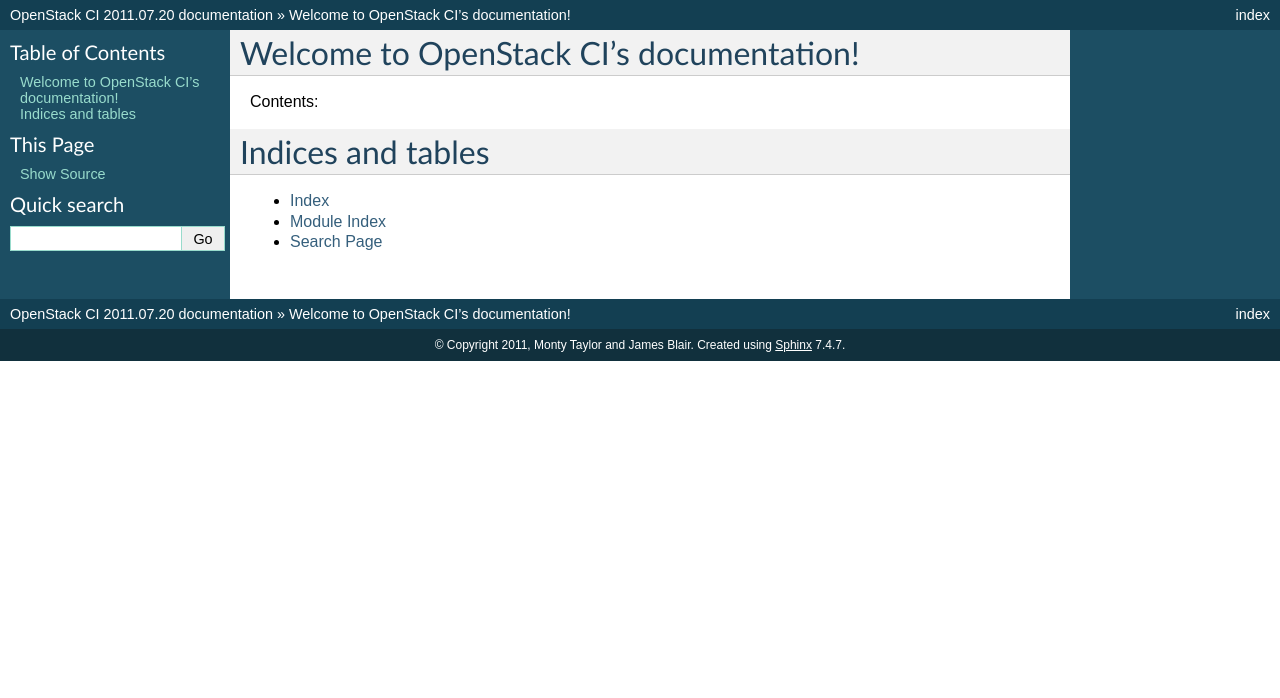
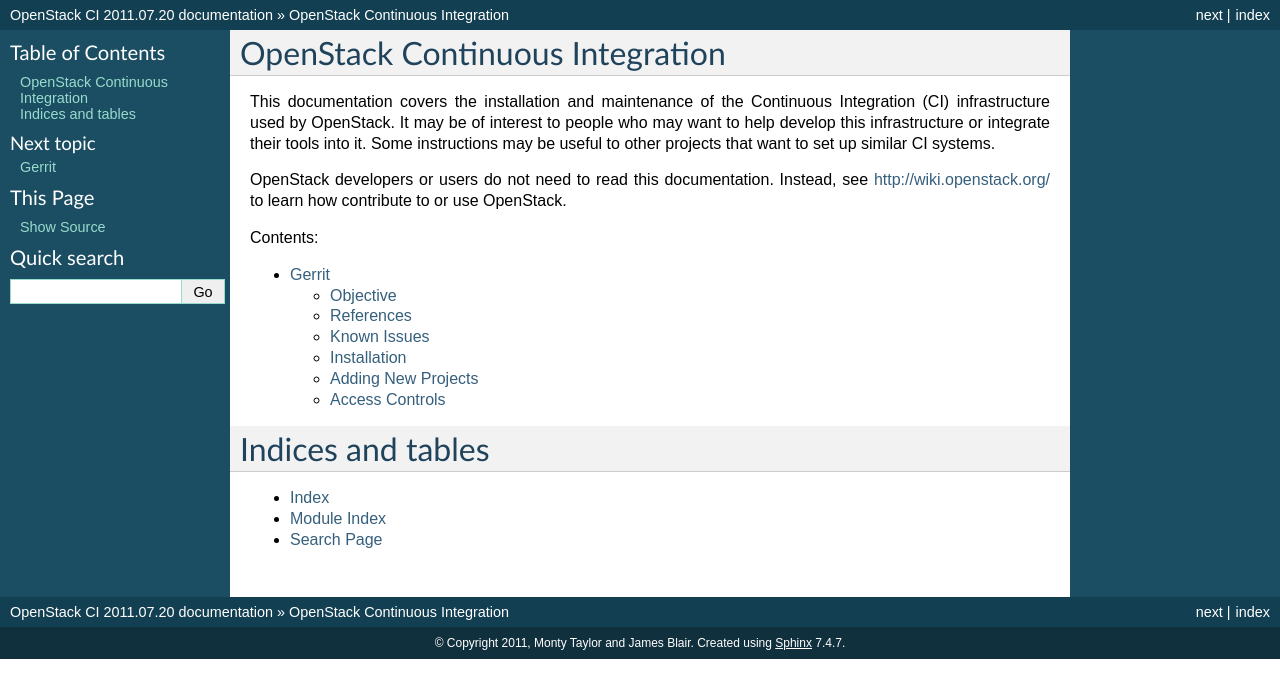
Before and after one commit to openstack-archive/devstack-gate, a Sphinx documentation site: the page built from doc/index.rst, in a window 1280 px wide. Shown: the top 698 px of the page. Built offline with Sphinx 7.4.7, drawn with Linux system fonts in a browser that asks for light colours; some of the changed lines change nothing that is shown.

Commit message:
Add gerrit documentation.

```diff
--- /dev/null
+++ b/doc/gerrit.rst
@@ -0,0 +1,365 @@
+:title: Gerrit Installation
+
+Gerrit
+######
+
+Objective
+*********
+
+A workflow where developers submit changes to gerrit, changes are
+peer-reviewed and automatically tested by Jenkins before being
+committed to the main repo.  The public repo is on github.
+
+References
+**********
+
+* http://gerrit.googlecode.com/svn/documentation/2.2.1/install.html
+* http://feeding.cloud.geek.nz/2011/04/code-reviews-with-gerrit-and-gitorious.html
+* http://feeding.cloud.geek.nz/2011/05/integrating-launchpad-and-gerrit-code.html
+* http://www.infoq.com/articles/Gerrit-jenkins-hudson
+* https://wiki.jenkins-ci.org/display/JENKINS/Gerrit+Trigger
+* https://wiki.mahara.org/index.php/Developer_Area/Developer_Tools
+
+Known Issues
+************
+
+* Don't use innodb until at least gerrit 2.2.2 because of:
+  http://code.google.com/p/gerrit/issues/detail?id=518
+
+Installation
+************
+
+Host Installation
+=================
+
+Prepare Host
+------------
+::
+
+  apt-get install bzr puppet emacs23-nox
+  bzr branch lp:~mordred/+junk/osapuppetconf
+  cd osapuppetconf/
+  puppet apply --modulepath=`pwd`/modules manifests/site.pp
+  apt-get install ufw
+  ufw enable
+  ufw allow from any to any port 22
+  ufw allow from any to any port 29418
+  ufw allow from any to any port 80
+  ufw allow from any to any port 443
+  apt-get install git openjdk-6-jre-headless mysql-server
+
+Install MySQL
+-------------
+::
+
+  mysql -u root -p
+
+  CREATE USER 'gerrit2'@'localhost' IDENTIFIED BY 'secret';
+  CREATE DATABASE reviewdb;
+  ALTER DATABASE reviewdb charset=latin1;
+  GRANT ALL ON reviewdb.* TO 'gerrit2'@'localhost';
+  FLUSH PRIVILEGES;
+
+  sudo useradd -r gerrit2
+  sudo chsh gerrit2 -s /bin/bash
+  sudo su - gerrit2
+
+
+Install Gerrit
+--------------
+::
+
+  wget http://gerrit.googlecode.com/files/gerrit-2.2.1.war
+  mv gerrit-2.2.1.war gerrit.war
+  java -jar gerrit.war init -d review_site
+
+::
+
+  *** Gerrit Code Review 2.2.1
+  ***
+
+  Create '/home/gerrit2/review_site' [Y/n]?
+
+  *** Git Repositories
+  ***
+
+  Location of Git repositories   [git]:
+
+  *** SQL Database
+  ***
+
+  Database server type           [H2/?]: ?
+  Supported options are:
+  h2
+  postgresql
+  mysql
+  jdbc
+  Database server type           [H2/?]: mysql
+
+  Gerrit Code Review is not shipped with MySQL Connector/J 5.1.10
+  **  This library is required for your configuration. **
+  Download and install it now [Y/n]?
+  Downloading http://repo2.maven.org/maven2/mysql/mysql-connector-java/5.1.10/mysql-connector-java-5.1.10.jar ... OK
+  Checksum mysql-connector-java-5.1.10.jar OK
+  Server hostname                [localhost]:
+  Server port                    [(MYSQL default)]:
+  Database name                  [reviewdb]:
+  Database username              [gerrit2]:
+  gerrit2's password             :
+  confirm password :
+
+  *** User Authentication
+  ***
+
+  Authentication method          [OPENID/?]:
+
+  *** Email Delivery
+  ***
+
+  SMTP server hostname           [localhost]:
+  SMTP server port               [(default)]:
+  SMTP encryption                [NONE/?]:
+  SMTP username                  :
+
+  *** Container Process
+  ***
+
+  Run as                         [gerrit2]:
+  Java runtime                   [/usr/lib/jvm/java-6-openjdk/jre]:
+  Copy gerrit.war to /home/gerrit2/review_site/bin/gerrit.war [Y/n]?
+  Copying gerrit.war to /home/gerrit2/review_site/bin/gerrit.war
+
+  *** SSH Daemon
+  ***
+
+  Listen on address              [*]:
+  Listen on port                 [29418]:
+
+  Gerrit Code Review is not shipped with Bouncy Castle Crypto v144
+  If available, Gerrit can take advantage of features
+  in the library, but will also function without it.
+  Download and install it now [Y/n]?
+  Downloading http://www.bouncycastle.org/download/bcprov-jdk16-144.jar ... OK
+  Checksum bcprov-jdk16-144.jar OK
+  Generating SSH host key ... rsa... dsa... done
+
+  *** HTTP Daemon
+  ***
+
+  Behind reverse proxy           [y/N]? y
+  Proxy uses SSL (https://)      [y/N]? y
+  Subdirectory on proxy server   [/]:
+  Listen on address              [*]:
+  Listen on port                 [8081]:
+  Canonical URL                  [https://review.openstack.org/]:
+
+  Initialized /home/gerrit2/review_site
+  Executing /home/gerrit2/review_site/bin/gerrit.sh start
+  Starting Gerrit Code Review: OK
+  Waiting for server to start ... OK
+  Opening browser ...
+  Please open a browser and go to https://review.openstack.org/#admin,projects
+
+Configure Gerrit
+----------------
+
+Update etc/gerrit.config::
+
+  [user]
+    email = review@openstack.org
+  [auth]
+    allowedOpenID = ^https?://(login.)?launchpad.net/.*$
+  [commentlink "launchpad"]
+    match = "([Bb]ug\\s+#?)(\\d+)"
+    link = https://code.launchpad.net/bugs/$2
+
+install /home/gerrit2/review_site/hooks/change-merged
+
+::
+
+  ln -snf /home/gerrit2/review_site/bin/gerrit.sh /etc/init.d/gerrit
+  update-rc.d gerrit defaults 90 10
+
+  cat <<EOF >/etc/default/gerritcodereview
+  GERRIT_SITE=/home/gerrit2/review_site
+  EOF
+
+Install Apache
+--------------
+::
+
+  apt-get install apache2
+
+create: /etc/apache2/sites-available/gerrit
+
+::
+
+  a2enmod ssl proxy proxy_http rewrite
+  a2ensite gerrit
+  a2dissite default
+
+Install Exim
+------------
+::
+
+  apt-get install exim4
+  dpkg-reconfigure exim4-config
+
+Choose "internet site", otherwise select defaults
+
+edit: /etc/default/exim4 ::
+
+  QUEUEINTERVAL='5m'
+
+GitHub Setup
+============
+
+Generate an SSH key for Gerrit for use on GitHub
+------------------------------------------------
+::
+
+  sudo su - gerrit2
+  gerrit2@gerrit:~$ ssh-keygen
+  Generating public/private rsa key pair.
+  Enter file in which to save the key (/home/gerrit2/.ssh/id_rsa):
+  Created directory '/home/gerrit2/.ssh'.
+  Enter passphrase (empty for no passphrase):
+  Enter same passphrase again:
+
+GitHub Configuration
+--------------------
+
+#. create openstack-gerrit user on github
+#. add gerrit2 ssh public key to openstack-gerrit user
+#. create gerrit team in openstack org on github with push/pull access
+#. add openstack-gerrit to gerrit team in openstack org
+#. add public master repo to gerrit team in openstack org
+#. save github host key in known_hosts
+
+::
+
+  gerrit2@gerrit:~$ ssh git@github.com
+  The authenticity of host 'github.com (207.97.227.239)' can't be established.
+  RSA key fingerprint is 16:27:ac:a5:76:28:2d:36:63:1b:56:4d:eb:df:a6:48.
+  Are you sure you want to continue connecting (yes/no)? yes
+  Warning: Permanently added 'github.com,207.97.227.239' (RSA) to the list of known hosts.
+  PTY allocation request failed on channel 0
+
+Gerrit Replication to GitHub
+----------------------------
+::
+
+  cat <<EOF >review_site/etc/replication.config
+  [remote "github"]
+  url = git@github.com:${name}.git
+  EOF
+
+Jenkins / Gerrit Integration
+============================
+
+Create a Jenkins User in Gerrit
+-------------------------------
+
+With the jenkins public key, as a gerrit admin user::
+
+  cat jenkins.pub | ssh -p29418 review.openstack.org gerrit create-account --ssh-key - --full-name Jenkins jenkins
+
+Create "CI Systems" group in gerrit, make jenkins a member
+
+Adding New Projects
+*******************
+
+Creating a Project in Gerrit
+============================
+
+using ssh key of a gerrit admin::
+
+  ssh -p 29418 review.openstack.org gerrit create-project --name openstack/project
+
+Grant the user the following privileges:
+
+* push
+* push merge commit
+* forge committer
+* forge author
+* create reference
+
+Do the initial push of the project with::
+
+  git push ssh://USERNAME@review.openstack.org:29418/openstack/project.git HEAD:refs/heads/master
+
+Remove the above privileges, and then set the access controls as
+specified in :ref:`acl`.
+
+Have Jenkins Monitor a Gerrit Project
+=====================================
+
+In jenkins, under source code management:
+
+* select git
+
+  * url: ssh://jenkins@review.openstack.org:29418/openstack/project.git
+  * click "advanced"
+
+    * refspec: $GERRIT_REFSPEC
+    * click "advanced"
+
+      * choosing stragety: gerrit trigger
+
+
+* select gerrit event under build triggers:
+
+  * plain openstack/project
+  * path **
+
+Create a Project in GitHub
+==========================
+
+As a github openstack admin:
+
+* Visit https://github.com/organizations/openstack
+* Click New Repository
+* Visit the gerrit team admin page
+* Add the new repository to the gerrit team
+
+.. _acl:
+
+Access Controls
+***************
+
+Goal:
+
+#. Anonymous users can read all projects.
+#. All registered users can perform informational code review (+/-1)
+   on any project.
+#. Jenkins can perform verification (blocking or approving: +/-1).
+#. All registered users can create changes.
+#. Members of $PROJECT-core group can perform full code review
+   (blocking or approving: +/- 2), and submit changes to be merged.
+#. Release group (ttx and jenkins) can push annotated tags.
+
+Set permissions as follows::
+
+  admins: openstack-ci-admins
+  all-projects:
+    refs/*
+    read: anonymous
+    push annotated tag: release managers, ci tools
+
+    refs/heads/*
+    label code review -1/+1: registered users
+    label verified -1/+1: ci systems
+
+    refs/meta/config
+    read: project owners
+
+    refs/for/refs/*
+    push: registered
+
+  project foo:
+    refs/*
+    owner: Administrators
+
+    refs/heads/*
+    label code review -2/+2: foo-core
+    submit: foo-core
--- a/doc/index.rst
+++ b/doc/index.rst
@@ -3,13 +3,26 @@
    You can adapt this file completely to your liking, but it should at least
    contain the root `toctree` directive.
 
-Welcome to OpenStack CI's documentation!
-========================================
+OpenStack Continuous Integration
+================================
+
+This documentation covers the installation and maintenance of the
+Continuous Integration (CI) infrastructure used by OpenStack.  It
+may be of interest to people who may want to help develop this
+infrastructure or integrate their tools into it.  Some instructions
+may be useful to other projects that want to set up similar CI
+systems.
+
+OpenStack developers or users do not need to read this documentation.
+Instead, see http://wiki.openstack.org/ to learn how contribute to or
+use OpenStack.
 
 Contents:
 
 .. toctree::
    :maxdepth: 2
+
+   gerrit
 
 Indices and tables
 ==================
```
